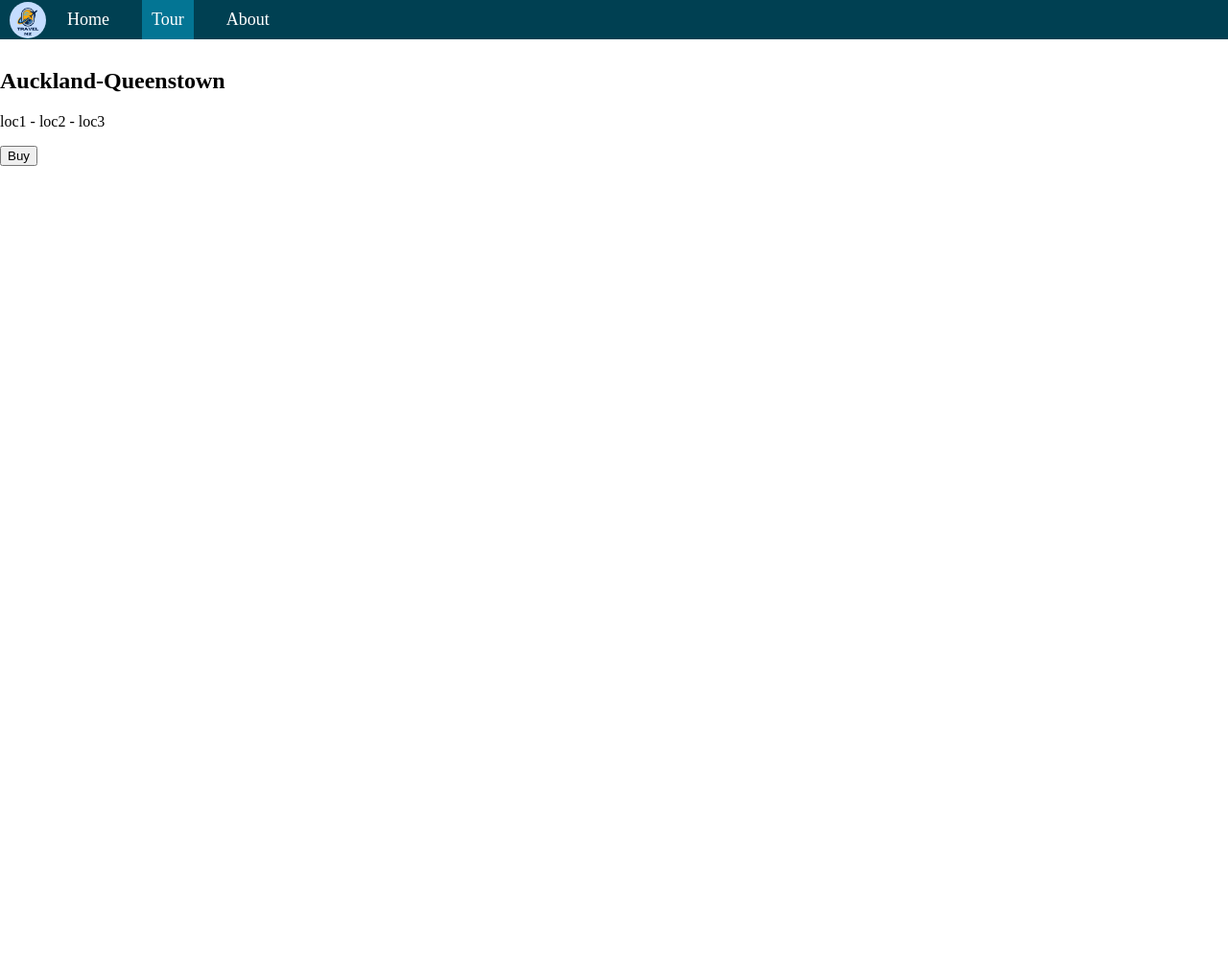
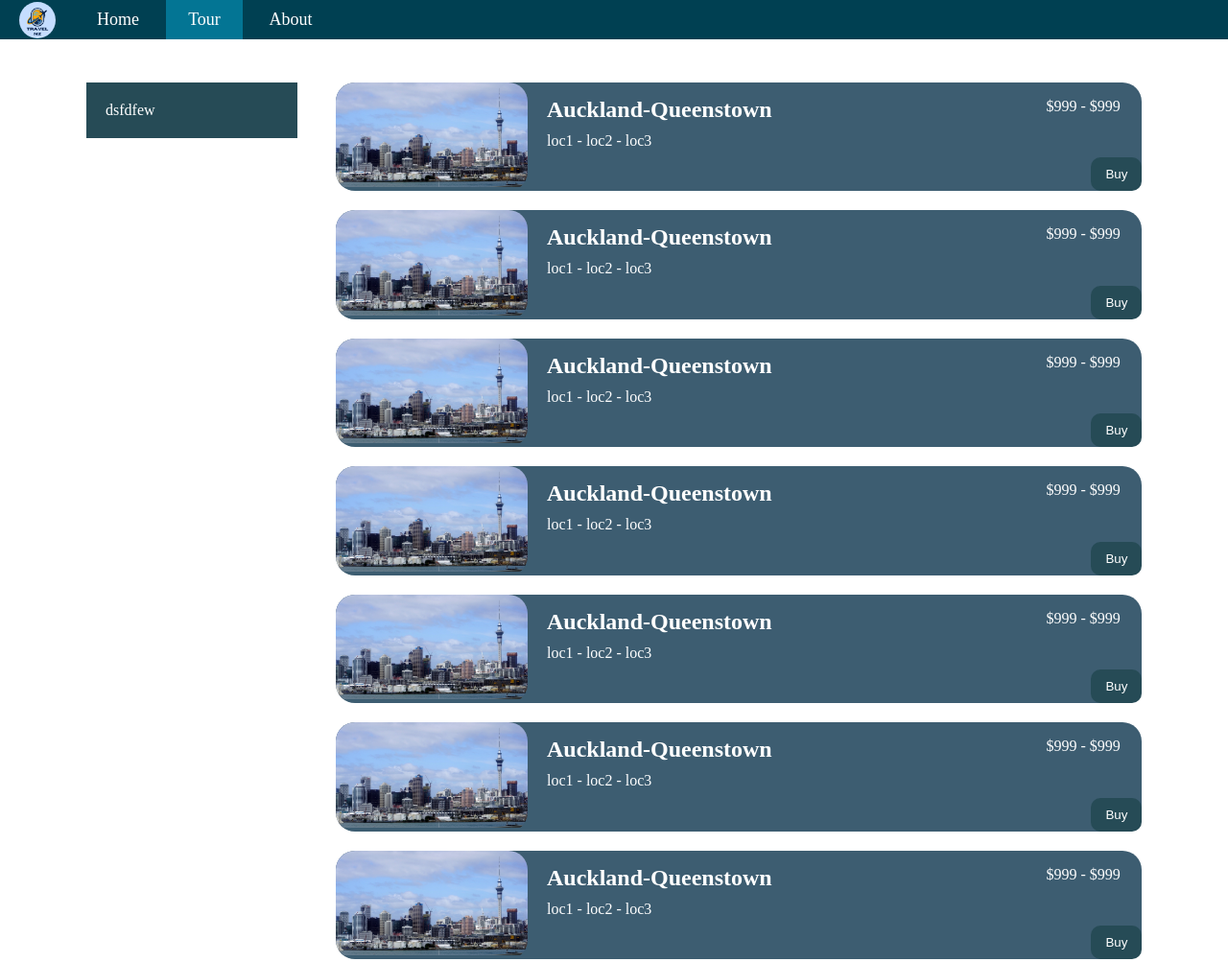
Before and after one commit to AdrianSup/Web-Assignment, a plain HTML site: page packs.html in a window 1280 px wide. Shown: the whole page at 96% size. Before the commit the page ends 800 px from the top, so only its background shows below. Drawn offline with Linux system fonts and the light colour scheme.

Commit message:
TourPacks front page

```diff
--- a/packs.html
+++ b/packs.html
@@ -20,24 +20,91 @@
         </div>
     </header>
     <div class="parent_div">
-        <div>
-            <div class="container">
-                <form>
-
+        <div id="tour_page_flex">
+            <div class="container" id="form_container">
+                <form class="form_filter">
+                    dsfdfew
                 </form>
             </div>
-            <div class="container">
+            <div class="container" id="tour_ads_container">
                 <div class="tour_packs">
-                   <div class="tour_imgdiv"><img src="" alt="" class="tour_img"></div>
+                   <div class="tour_imgdiv"><img src="./image/auckland.jpg" alt="" class="tour_img"></div>
                    <div class="tour_desc">
                         <h2 class="tour_title">Auckland-Queenstown</h2>
                         <p class="tour_detail">loc1 - loc2 - loc3</p>
                    </div>
                    <div class="tour_go">
-                        <p class="price_detail"></p>
+                        <p class="price_detail">$999 - $999</p>
                         <button class="buy_button">Buy</button>
                    </div>
                 </div>
+                <div class="tour_packs">
+                    <div class="tour_imgdiv"><img src="./image/auckland.jpg" alt="" class="tour_img"></div>
+                    <div class="tour_desc">
+                         <h2 class="tour_title">Auckland-Queenstown</h2>
+                         <p class="tour_detail">loc1 - loc2 - loc3</p>
+                    </div>
+                    <div class="tour_go">
+                         <p class="price_detail">$999 - $999</p>
+                         <button class="buy_button">Buy</button>
+                    </div>
+                </div>
+                <div class="tour_packs">
+                    <div class="tour_imgdiv"><img src="./image/auckland.jpg" alt="" class="tour_img"></div>
+                    <div class="tour_desc">
+                         <h2 class="tour_title">Auckland-Queenstown</h2>
+                         <p class="tour_detail">loc1 - loc2 - loc3</p>
+                    </div>
+                    <div class="tour_go">
+                         <p class="price_detail">$999 - $999</p>
+                         <button class="buy_button">Buy</button>
+                    </div>
+                </div>
+                <div class="tour_packs">
+                    <div class="tour_imgdiv"><img src="./image/auckland.jpg" alt="" class="tour_img"></div>
+                    <div class="tour_desc">
+                         <h2 class="tour_title">Auckland-Queenstown</h2>
+                         <p class="tour_detail">loc1 - loc2 - loc3</p>
+                    </div>
+                    <div class="tour_go">
+                         <p class="price_detail">$999 - $999</p>
+                         <button class="buy_button">Buy</button>
+                    </div>
+                </div>
+                <div class="tour_packs">
+                    <div class="tour_imgdiv"><img src="./image/auckland.jpg" alt="" class="tour_img"></div>
+                    <div class="tour_desc">
+                         <h2 class="tour_title">Auckland-Queenstown</h2>
+                         <p class="tour_detail">loc1 - loc2 - loc3</p>
+                    </div>
+                    <div class="tour_go">
+                         <p class="price_detail">$999 - $999</p>
+                         <button class="buy_button">Buy</button>
+                    </div>
+                </div>
+                <div class="tour_packs">
+                    <div class="tour_imgdiv"><img src="./image/auckland.jpg" alt="" class="tour_img"></div>
+                    <div class="tour_desc">
+                         <h2 class="tour_title">Auckland-Queenstown</h2>
+                         <p class="tour_detail">loc1 - loc2 - loc3</p>
+                    </div>
+                    <div class="tour_go">
+                         <p class="price_detail">$999 - $999</p>
+                         <button class="buy_button">Buy</button>
+                    </div>
+                </div>
+                <div class="tour_packs">
+                    <div class="tour_imgdiv"><img src="./image/auckland.jpg" alt="" class="tour_img"></div>
+                    <div class="tour_desc">
+                         <h2 class="tour_title">Auckland-Queenstown</h2>
+                         <p class="tour_detail">loc1 - loc2 - loc3</p>
+                    </div>
+                    <div class="tour_go">
+                         <p class="price_detail">$999 - $999</p>
+                         <button class="buy_button">Buy</button>
+                    </div>
+                </div>
+
             </div>
         </div>
     </div>
--- a/style.css
+++ b/style.css
@@ -28,7 +28,7 @@ body{
     min-height: 38px;
     max-height: 38px;
     max-width:  38px;
-    margin-left: 10px;
+    margin:0 20px;
 }
 
 .logo_img{
@@ -47,11 +47,11 @@ body{
 }
 .menu_option{
     display:inline-block;
-    padding: 10px;
     background-color:#004052;
     text-align: center;
-    margin-left: 12px;
-    margin-right:12px;
+    margin-left: 5px;
+    margin-right:5px;
+    width:5rem;
 }
 
 .menu_option:hover{
@@ -62,10 +62,13 @@ body{
 }
 
 .menu_option a{
+    display: inline-block;
     color:white;
     font-size: 18px;
     text-decoration: none;
     text-align:center;
+    padding: 10px 0;
+    width:100%;
     }
 
 #bg{
@@ -224,6 +227,81 @@ body{
     margin:0 1%;
     display: inline-block;
     font-size: 2em;
-
     min-width: 38px;
 }
+
+#tour_page_flex{
+    display: flex;
+    margin: 8px 0 0;
+    padding: 0 50px;
+}
+
+#form_container{
+    min-width: 300px;
+}
+
+.form_filter{
+    margin:45px 40px 0 ;
+    background-color: #264B56;
+    color:white;
+    padding:20px;
+}
+
+#tour_ads_container{
+    flex:1;
+    margin:25px 40px 0 0;
+}
+
+.tour_packs{
+    display: flex;
+    background-color: #3d5d71;
+    border-radius: 20px;
+    margin:20px 0 0;
+}
+
+.tour_imgdiv{
+    min-width: 100px;
+    max-width: 200px;
+
+    border-radius: 20px;
+    overflow:hidden;
+
+    margin: 0 20px 0 0;
+}
+
+.tour_img{
+    min-width: 100px;
+    max-width: 200px;
+}
+
+.tour_desc{
+    flex:1;
+    color:white;
+}
+
+.tour_title{
+    margin:15px 0 0;
+}
+
+.tour_detail{
+    margin:10px 0 15px;
+}
+
+.tour_go{
+    min-width: 100px;
+    max-width: 150px;
+    position: relative;
+    color:white;
+}
+
+.buy_button{
+    padding:10px 15px;
+    border-radius: 10px;
+    position: absolute;
+    bottom:0px;
+    right:0px;
+
+    background-color: #264B56;
+    color:white;
+    border:none;
+}
```
